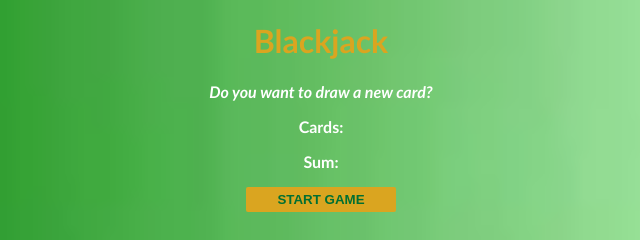
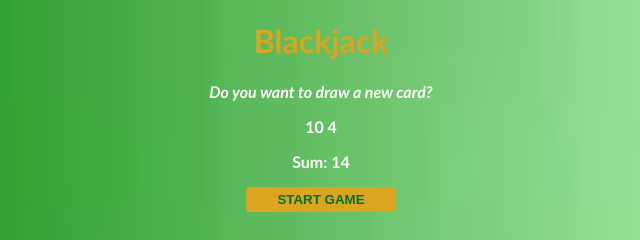
Before and after one commit to emeritolopes/blackjackgame, a plain HTML site: page index.html in a window 1280 px wide. Both pictures are taken after a click on the button "START GAME". Shown: the top 240 px of the page, 319-959 px from the left. Drawn offline with Linux system fonts and the light colour scheme.

Commit message:
cards rendered out

```diff
--- a/index.html
+++ b/index.html
@@ -6,8 +6,8 @@
     <body>
         <h1>Blackjack</h1>
         <p id="message-el">Want to play a round?</p>
-        <p>Cards:</p>
-        <p>Sum:</p>
+        <p id="cards-el">Cards:</p>
+        <p id="sum-el">Sum:</p>
         <button onclick="startGame()">START GAME</button>
         <script src="index.js"></script>
     </body>
--- a/index.js
+++ b/index.js
@@ -5,8 +5,13 @@ let hasBlackJack = false
 let isAlive = true
 let message = ""
 let messageEl = document.getElementById("message-el")
+let sumEl = document.getElementById("sum-el")
+let cardsEl = document.getElementById("cards-el")
 
+console.log("sumEl")
 function startGame() {
+    sumEl.textContent = "Sum: " + sum
+    cardsEl.textContent = firstCard + " " + secondCard
     if (sum <= 20) {
         message = "Do you want to draw a new card?"
     } else if (sum === 21) {
```
Also changed, not shown: images/grass.jpeg (deleted).
